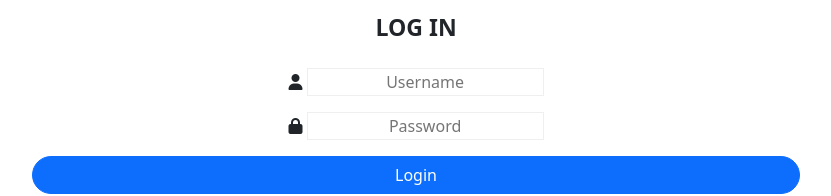
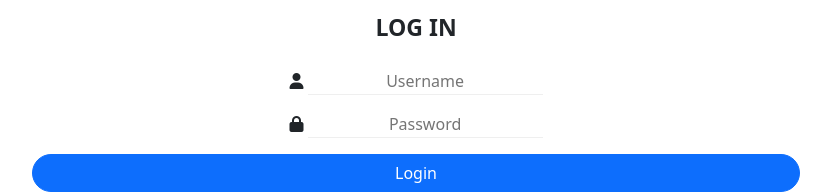
Before and after one commit to AbhikS847/mobileUI-1-work-8-08-2021, a plain HTML site: page index.html in a window 1280 px wide. Shown: the part 187-383 px from the top of the page, without its empty margins (224-1055 px from the left). Drawn offline with nearby package versions, Linux system fonts and the light colour scheme.

Commit message:
Making it consistent to the registration one

```diff
--- a/styles.css
+++ b/styles.css
@@ -14,14 +14,15 @@ body{
 }
 
 .login-form-input{
-    border:1px solid #efefef;
+    border:none;
+    border-bottom:1px solid #efefef;
     transition:ease-in-out 0.5s;
 }
 
 .login-form-input:focus{
     outline: none!important;
-    box-shadow: 0px 0px 1px 2px #2ba1e8;
-    border:1px solid #2ba1e8;
+    box-shadow: 0 2px #2ba1e8;
+    border-bottom:1px solid #2ba1e8;
     transition:ease-in-out 0.5s;
     text-decoration: none;
 
```
